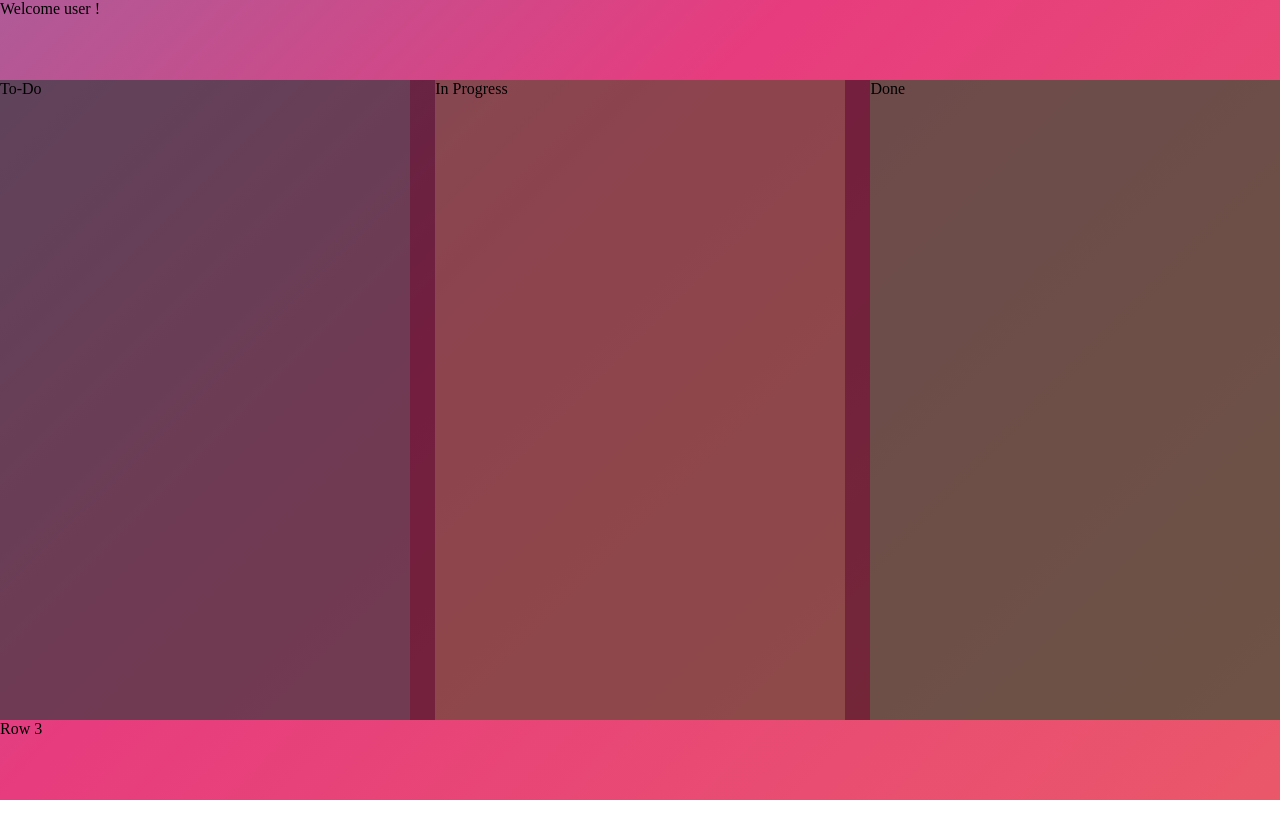
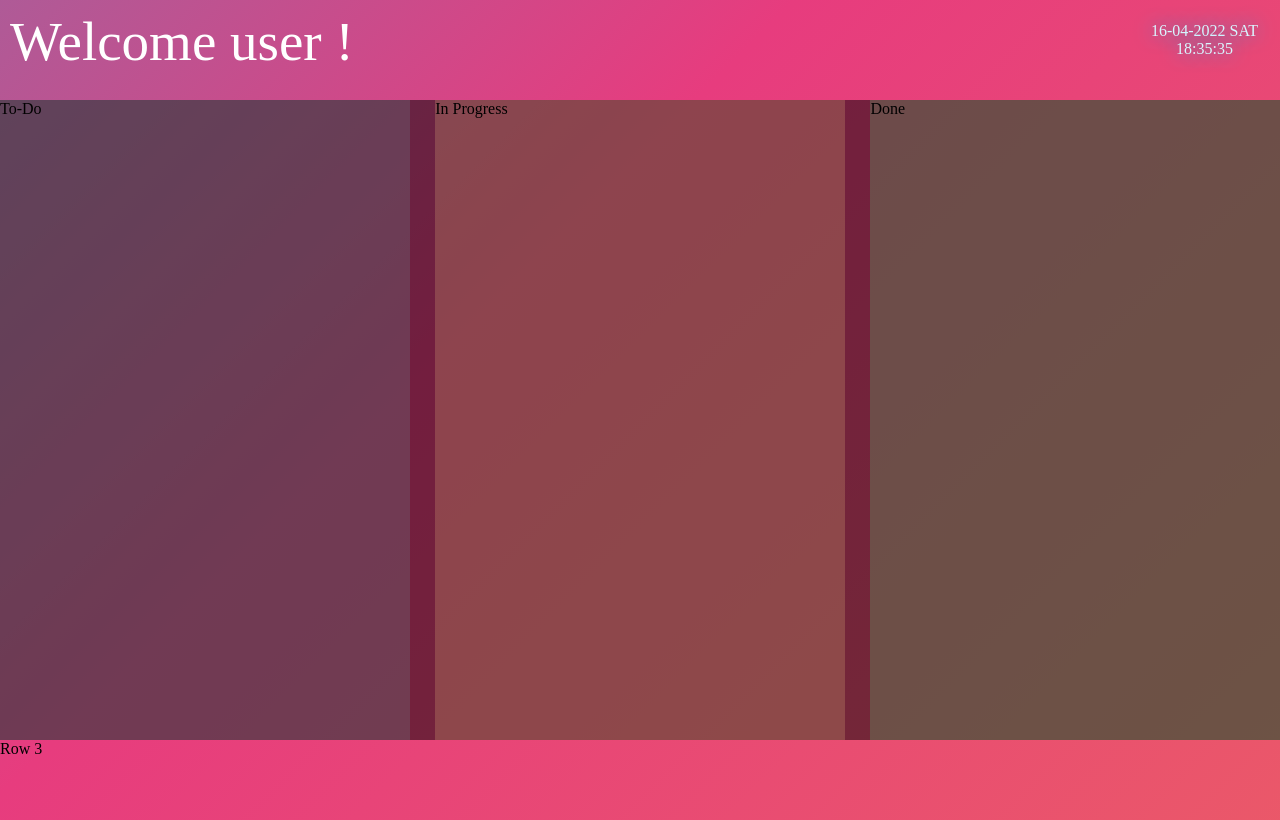
Before and after one commit to Rishikesh-12/ToDo, a plain HTML site: page index.html in a window 1280 px wide. Drawn offline with Linux system fonts and the light colour scheme.

Commit message:
Adding Date-time feature
Added necessary html and corresponding css for date-time feature.

```diff
--- a/index.html
+++ b/index.html
@@ -2,13 +2,21 @@
 <head>
     <title>Progress Board</title>
     <link rel="stylesheet" href="style.css">
+    <link rel="stylesheet" href="exp.scss">
 </head>
 <body>
-    <div class="row1" id="row1">Welcome user !</div>
+    <div class="row1" id="row1">
+        <div class="userGreeting" id="userGreeting">Welcome user !</div>
+        <div class="clock" id="clock">
+            <p class="date" id="date">Date</p>
+            <p class="time" id="time">Time</p>
+        </div>
+    </div>
     <div class="row2" id="row2">
         <div class="rightCol" id="rightCol">Done</div>
         <div class="leftCol" id="leftCol">To-Do</div>
         <div class="middleCol" id="middleCol">In Progress</div>
     </div>
     <div class="row3" id="row3">Row 3</div>
+    <script src="clock.js"></script>
 </body>
--- a/style.css
+++ b/style.css
@@ -23,6 +23,7 @@ body {
 
 #row1{
     height: 10%;
+    padding: 10px;
 }
 
 #row2{
@@ -56,3 +57,17 @@ body {
     float: right;
     height: 100%;
 }
+
+#userGreeting{
+    color: white;
+    font-size: 55px;
+    float: left;
+}
+
+#clock{
+    text-align: center;
+    color: #daf6ff;
+    text-shadow: 0 0 20px rgba(10, 175, 230, 1),  0 0 20px rgba(10, 175, 230, 0);
+    float: right;
+    padding: 12px;
+}
```
